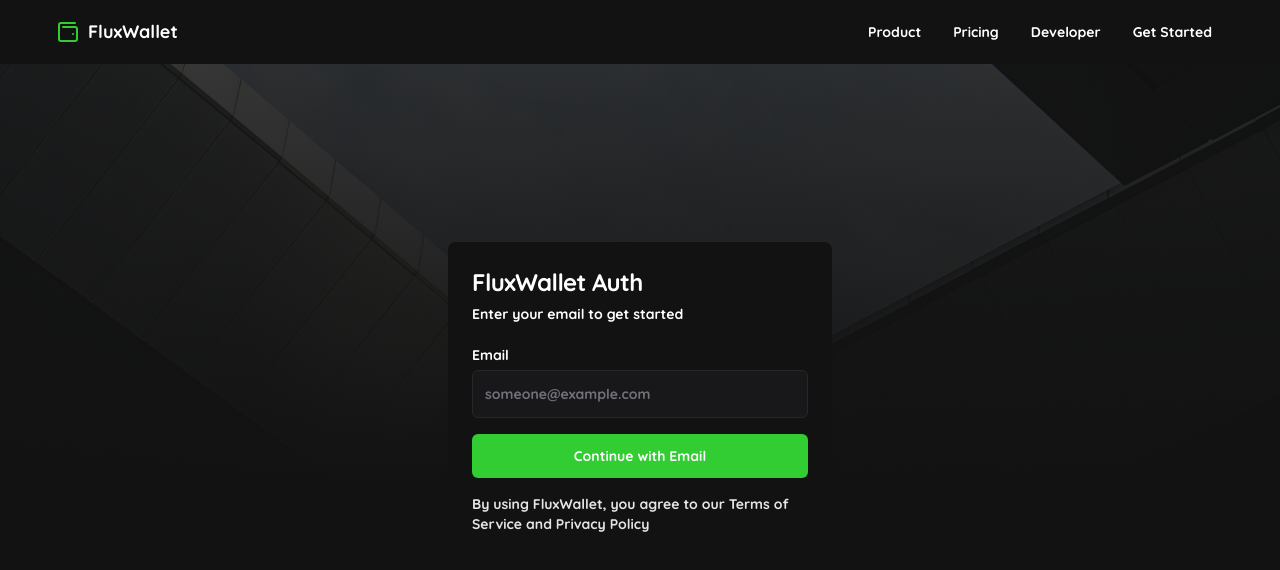
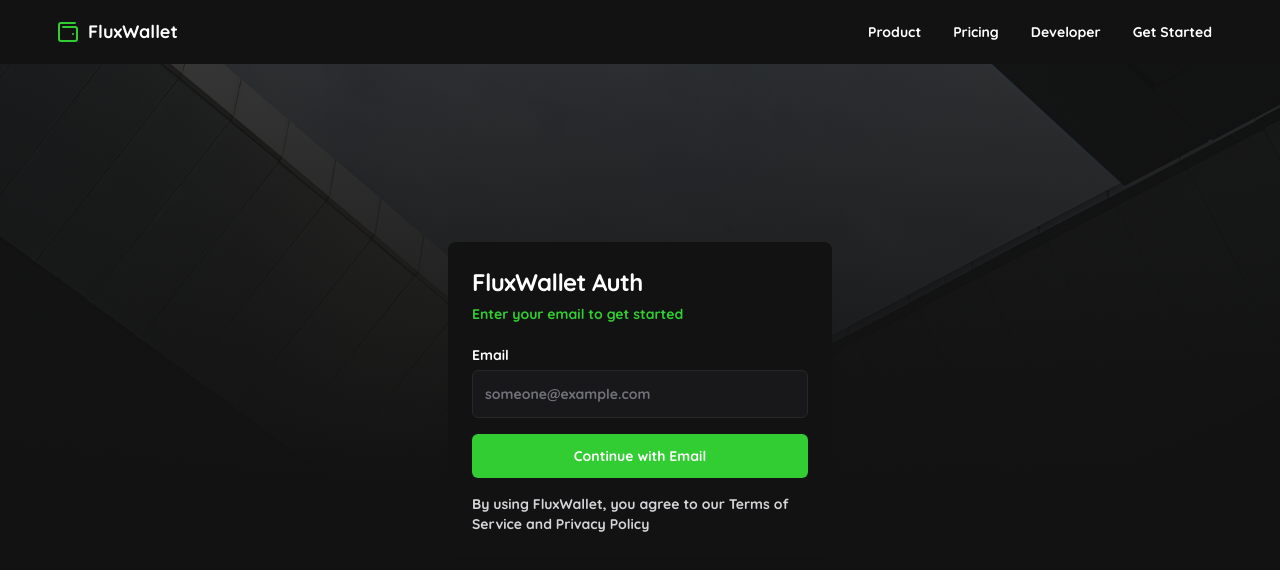
Before and after one commit to arnhazra/fluxwallet, a Next.js app in the folder apps/ui-service/: page /dashboard in a window 1280 px wide. Shown: the top 570 px of the page. Built offline with nearby package versions, Linux system fonts and the light colour scheme.

Commit message:
Publish App

```diff
--- a/apps/ui-service/src/app/(marketing)/page.tsx
+++ b/apps/ui-service/src/app/(marketing)/page.tsx
@@ -55,9 +55,7 @@ export default function Page() {
   const renderProSubscription = (
     <>
       <div className="grid gap-6">
-        <h3 className="text-xl font-bold sm:text-2xl">
-          What's included in the {subscriptionPricing.data?.subscriptionName}
-        </h3>
+        <h3 className="text-xl font-bold sm:text-2xl">What's included</h3>
         <ul className="grid gap-3 text-sm text-muted-foreground sm:grid-cols-2">
           {subscriptionPricing.data?.features.map((feature) => {
             return (
@@ -70,8 +68,8 @@ export default function Page() {
       </div>
       <div className="flex flex-col gap-4 text-center">
         <div>
-          <h4 className="text-7xl font-bold">
-            ${subscriptionPricing.data?.price}
+          <h4 className="text-4xl font-bold">
+            $ {subscriptionPricing.data?.price}
           </h4>
           <p className="text-sm font-medium text-muted-foreground">
             Billed Yearly
--- a/apps/ui-service/src/app/(platform)/auth.tsx
+++ b/apps/ui-service/src/app/(platform)/auth.tsx
@@ -89,7 +89,7 @@ export default function AuthenticationPage({
         <Card className="mx-auto max-w-sm bg-main border-none text-white">
           <CardHeader>
             <CardTitle className="text-2xl">{brandName} Auth</CardTitle>
-            <CardDescription className="text-white">
+            <CardDescription className="text-primary">
               <Show
                 condition={authStep === 1}
                 fallback="Enter the OTP we sent to your email"
@@ -194,7 +194,7 @@ export default function AuthenticationPage({
                 </form>
               </Show>
             </div>
-            <div className="mt-4 text-sm text-zinc-200">
+            <div className="mt-4 text-sm text-zinc-300">
               {uiConstants.privacyPolicyStatement}
             </div>
           </CardContent>
--- a/apps/ui-service/src/shared/constants/global-constants.ts
+++ b/apps/ui-service/src/shared/constants/global-constants.ts
@@ -3,7 +3,7 @@ export const brandName = "FluxWallet"
 export const uiConstants = {
   homeHeader: "Invest for future",
   homeIntro:
-    "Manage your wealth effortlessly — organize your assets and see your complete financial picture in one place. All your assets, one smart view — simplify how you manage your wealth.",
+    "Seamlessly manage your wealth — track all your assets, monitor your net worth, and gain real-time insights into your complete financial picture.",
   connectionErrorMessage: "Connection Error",
   authVerificationMessage: "Verifying Credentials",
   errorMessage: "Not Found",
```
Also changed, not shown: 1 other file (tests, documents, lock files or other folders).
